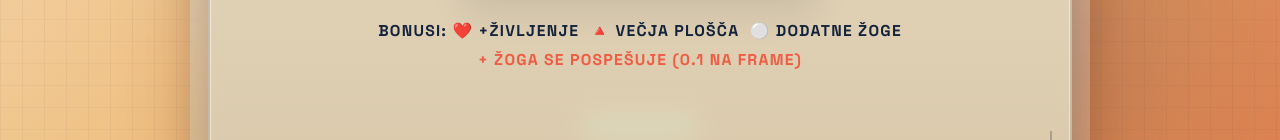
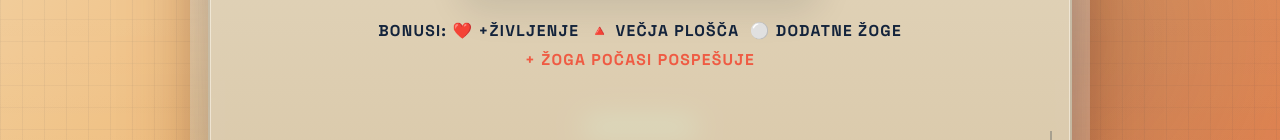
Before and after one commit to AlanStrekelj/TheBricks, a plain HTML site: page index.html in a window 1280 px wide. Shown: the part 516-656 px from the top of the page. Drawn offline with Linux system fonts and the light colour scheme.

Commit message:
spremenu žoga se pospešuje na žoga počasi pospešuje

```diff
--- a/index.html
+++ b/index.html
@@ -461,7 +461,7 @@
         </div>
         <div class="pu-info" style="margin-top:20px;">
             BONUSI: ❤️ +življenje &nbsp;🔺 večja plošča &nbsp;⚪ dodatne žoge<br>
-            <span>+ ŽOGA SE POSPEŠUJE (0.1 na frame)</span>
+            <span>+ ŽOGA POČASI POSPEŠUJE</span>
         </div>
         <div class="controls-hint">
             ← → ali A D = premikanje plošče &nbsp;|&nbsp; SPACE = izstrelitev &nbsp;|&nbsp; P = pavza
```
